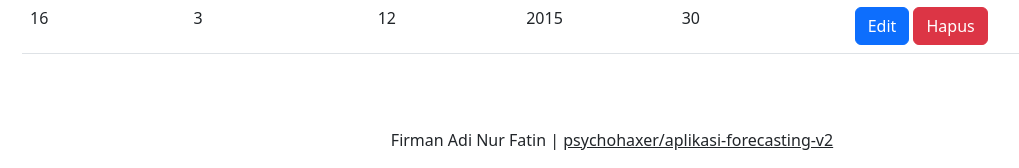
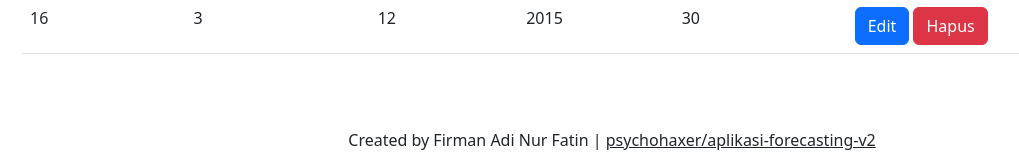
Before and after one commit to psychohaxer/aplikasi-forecasting-v2, a PHP site: page /lihat.php in a window 1280 px wide. Shown: the part 1255-1423 px from the top of the page, without its empty margins (28-1047 px from the left). Run offline with PHP 8.4, Linux system fonts and the light colour scheme; data comes from the database, SQL or seed files in the repository.

Commit message:
edit footer

```diff
--- a/footer.php
+++ b/footer.php
@@ -1,5 +1,5 @@
         <div id="about" class="d-flex justify-content-center">
-            <p class="text-center"> Firman Adi Nur Fatin | <a class="text-reset" href="https://github.com/psychohaxer/aplikasi-forecasting-v2">psychohaxer/aplikasi-forecasting-v2</a></p>
+            <p class="text-center"> Created by Firman Adi Nur Fatin | <a class="text-reset" href="https://github.com/psychohaxer/aplikasi-forecasting-v2">psychohaxer/aplikasi-forecasting-v2</a></p>
         </div>
         <script src="js/bootstrap.js"></script>
     </body>
```
